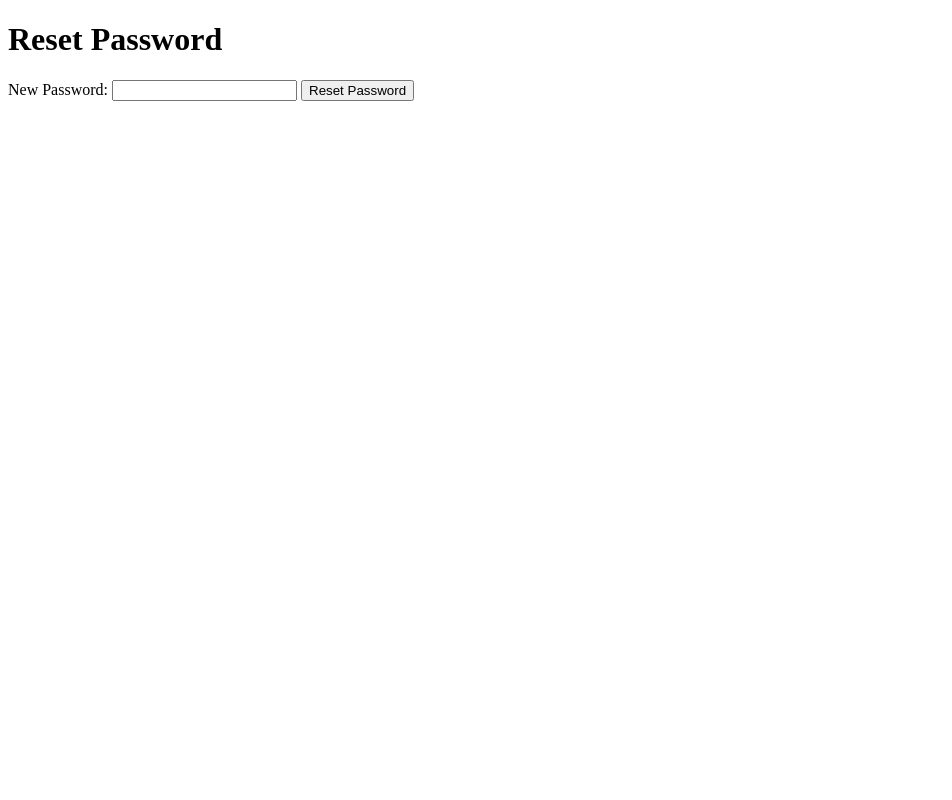
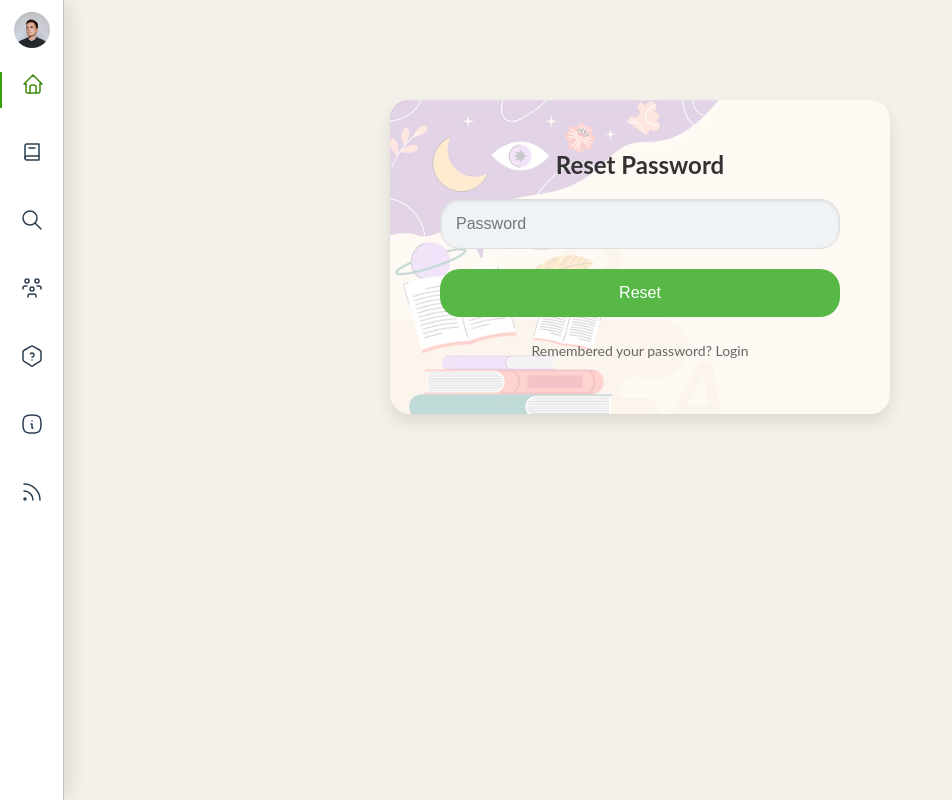
Before and after one commit to GavrilStefan-Dorian/Tehnologii_Web_Proiect2024, a website: page src/public/Pages/reset_pass.html in a window 1280 px wide. Shown: the whole page, without its empty margins (0-952 px from the left). Drawn offline with Linux system fonts and the light colour scheme.

Commit message:
Reset stylised

```diff
--- a/src/public/Pages/reset_pass.html
+++ b/src/public/Pages/reset_pass.html
@@ -4,23 +4,28 @@
   <meta charset="UTF-8">
   <meta name="viewport" content="width=device-width, initial-scale=1.0">
   <title>Reset Password</title>
+  <link rel="stylesheet" href="../Styling/reset_pass.css">
+  <link rel="stylesheet" href="../Styling/sidebar.css">
+  <script src="../JavaScript/components.js"></script>
 </head>
 <body>
-  <h1>Reset Password</h1>
+  <!-- <h1>Reset Password</h1>
   <form id="reset-password-form">
     <input type="hidden" id="token" name="token" value="">
     <label for="newPassword">New Password:</label>
     <input type="password" id="newPassword" name="newPassword" required>
     <button type="submit">Reset Password</button>
-  </form>
+  </form> -->
 
   <script>
+    createSidebar(0);
+
     document.addEventListener('DOMContentLoaded', function() {
       const urlParams = new URLSearchParams(window.location.search);
       const token = urlParams.get('token');
       document.getElementById('token').value = token;
 
-      document.getElementById('reset-password-form').addEventListener('submit', async function(e) {
+      document.getElementById('reset-pass-form').addEventListener('submit', async function(e) {
         e.preventDefault();
         const form = e.target;
         const formData = new FormData(form);
@@ -39,5 +44,25 @@
       });
     });
   </script>
+
+<div class="reset-pass-container">
+  <div class="reset-pass-form-container">
+    <div class="reset-pass-form-header">
+      <h2 class="reset-pass-form-header__title">Reset Password</h2>
+    </div>
+    <form id="reset-pass-form">
+      <input type="hidden" id="token" name="token" value="">
+      <div class="input-container">
+        <input type="password" placeholder="Password" id="newPassword" name="newPassword" class="input-container__input" required autocomplete="current-password">
+      </div>
+      <div class="button-container">
+        <button type="submit" class="button-container__button">Reset</button>
+      </div>
+      <div class="reset-pass-form-footer">
+        <a href="/login" class="reset-pass-form-footer__link">Remembered your password? Login</a>
+      </div>
+    </form>
+  </div>
+</div>
 </body>
 </html>
--- /dev/null
+++ b/src/public/Styling/reset_pass.scss
@@ -0,0 +1,96 @@
+$primary-color: #CCE4F1;
+$secondary-color: #EEDAF1;
+$tertiary-color: #EEDBD1;
+$sidebar-color: #f6f3fa;
+$input-bg-color: #eff3f6;
+$button-bg-color: #57b846;
+$button-hover-color: #409e15;
+$link-color: #666;
+
+@import "common";
+
+html {
+  height: 100%;
+}
+
+.sidebar {
+  min-width: 85px;
+  background-color: $sidebar-color;
+  position: fixed;
+  height: 100%;
+}
+
+.reset-pass-container {
+  background: $sidebar-color;
+  border-radius: 20px;
+  background-image: url('../Resources/Images/contact-image.avif');
+  background-size: cover;
+  overflow: auto;
+  box-shadow: 0 8px 16px rgba(0, 0, 0, 0.1);
+  width: 500px;
+  max-width: 80%;
+  margin: 100px auto 0;
+}
+
+.reset-pass-form-container {
+  padding: 50px;
+  background-color: rgba(255, 255, 255, 0.75);
+}
+
+.reset-pass-form-header__title {
+  color: #333;
+  margin-bottom: 20px;
+  text-align: center;
+}
+
+.input-container {
+  position: relative;
+  margin-bottom: 15px;
+}
+
+.input-container__input {
+  width: 100%;
+  padding: 15px;
+  border: 1px solid #ddd;
+  background-color: $input-bg-color;
+  font-size: 16px;
+  border-radius: 20px;
+  box-shadow: inset 0 1px 3px rgba(0, 0, 0, 0.1);
+}
+
+.button-container {
+  margin-top: 20px;
+}
+
+.button-container__button {
+  width: 100%;
+  padding: 15px;
+  border: none;
+  background-color: $button-bg-color;
+  color: white;
+  font-size: 16px;
+  border-radius: 20px;
+  cursor: pointer;
+  transition: background-color 0.3s;
+
+  &:hover {
+    background-color: $button-hover-color;
+  }
+}
+
+.reset-pass-form-footer {
+  margin-top: 20px;
+  text-align: center;
+}
+
+.reset-pass-form-footer__link {
+  text-decoration: none;
+  color: $link-color;
+  font-size: 14px;
+  display: inline-block;
+  margin: 5px 10px;
+
+  &:hover {
+    color: $button-bg-color;
+  }
+}
```
Also changed, not shown: src/public/Styling/reset_pass.css (added), 1 other file.
